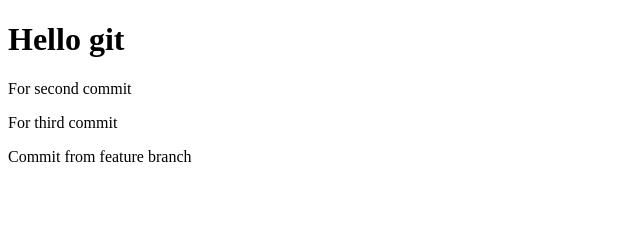
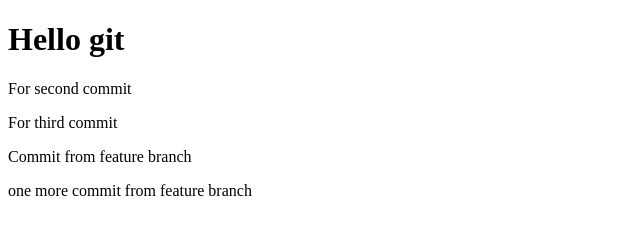
Before and after one commit to sallivan1458/myFirstRepo_1, a plain HTML site: page index.html in a window 1280 px wide. Shown: the whole page, without its empty margins (0-640 px from the left). Drawn offline with Linux system fonts and the light colour scheme.

Commit message:
One more commit from feature

```diff
--- a/index.html
+++ b/index.html
@@ -9,5 +9,6 @@
 <p>For second commit</p>
 <p>For third commit</p>
 <p>Commit from feature branch</p>
+<p>one more commit from feature branch</p>
 </body>
 </html>
```
